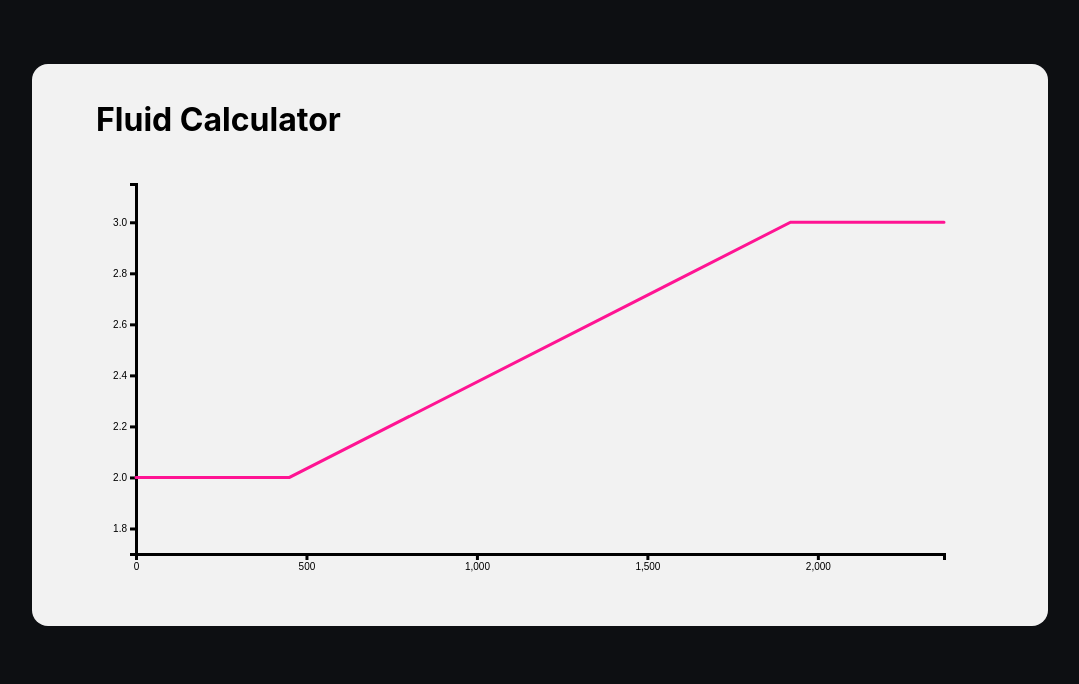
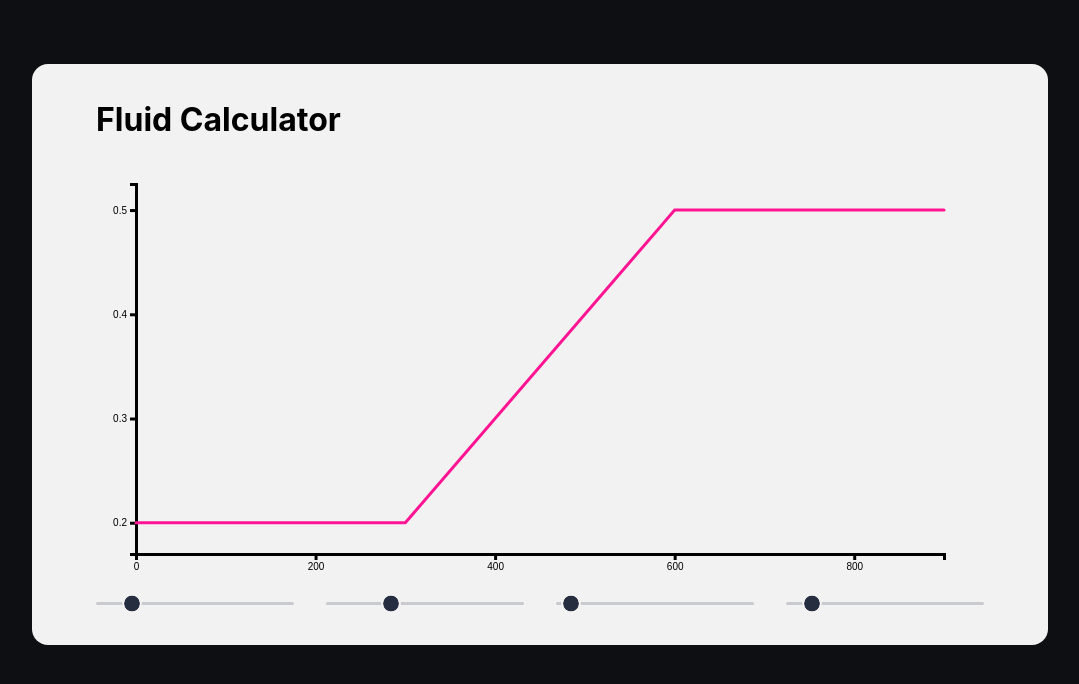
Before and after one commit to pholawat-tle/fluid-calculator, a Next.js app: page / in a window 1280 px wide. Shown: the top 684 px of the page, without its empty margins (100-1179 px from the left). Built offline with nearby package versions, Linux system fonts and the light colour scheme.

Commit message:
add control knobs on the homepage

```diff
--- a/pages/index.tsx
+++ b/pages/index.tsx
@@ -1,20 +1,70 @@
 import type { NextPage } from "next";
+import { ChangeEvent, useReducer } from "react";
 import styled from "styled-components";
 import LineChart from "../components/LineChart";
+import SliderInput from "../components/SliderInput/SliderInput";
 
-const data = [
-  { x: 0, y: 2 },
-  { x: 450, y: 2 },
-  { x: 1920, y: 3 },
-  { x: 1920 + 450, y: 3 },
-];
+function reducer(state: any, action: any) {
+  return { ...state, ...action };
+}
 
 const Home: NextPage = () => {
+  const [{ minSize, maxSize, minViewport, maxViewport }, _update] = useReducer(
+    reducer,
+    {
+      minSize: 2,
+      maxSize: 5,
+      minViewport: 300,
+      maxViewport: 600,
+    }
+  );
+
+  const data = [
+    { x: 0, y: minSize / 10 },
+    { x: minViewport, y: minSize / 10 },
+    { x: maxViewport, y: maxSize / 10 },
+    { x: maxViewport + minViewport, y: maxSize / 10 },
+  ];
+
   return (
     <MaxWidthWrapper>
       <Card>
         <h1>Fluid Calculator</h1>
         <StyledLineChart data={data} />
+        <Controls>
+          <SliderInput
+            min={0}
+            max={1920}
+            value={minViewport}
+            onChange={(event: ChangeEvent<HTMLInputElement>) =>
+              _update({ minViewport: parseInt(event.target.value) || 0 })
+            }
+          />
+          <SliderInput
+            min={0}
+            max={1920}
+            value={maxViewport}
+            onChange={(event: ChangeEvent<HTMLInputElement>) =>
+              _update({ maxViewport: parseInt(event.target.value) || 1 })
+            }
+          />
+          <SliderInput
+            min={0}
+            max={50}
+            value={minSize}
+            onChange={(event: ChangeEvent<HTMLInputElement>) =>
+              _update({ minSize: parseInt(event.target.value) || 0 })
+            }
+          />
+          <SliderInput
+            min={0}
+            max={50}
+            value={maxSize}
+            onChange={(event: ChangeEvent<HTMLInputElement>) =>
+              _update({ maxSize: parseInt(event.target.value) || 1 })
+            }
+          />
+        </Controls>
       </Card>
     </MaxWidthWrapper>
   );
@@ -45,4 +95,10 @@ const StyledLineChart = styled(LineChart)`
   height: 450px;
 `;
 
+const Controls = styled.div`
+  display: grid;
+  gap: 32px;
+  grid-template-columns: repeat(auto-fit, minmax(min(100px, 100%), 1fr));
+`;
+
 export default Home;
```
